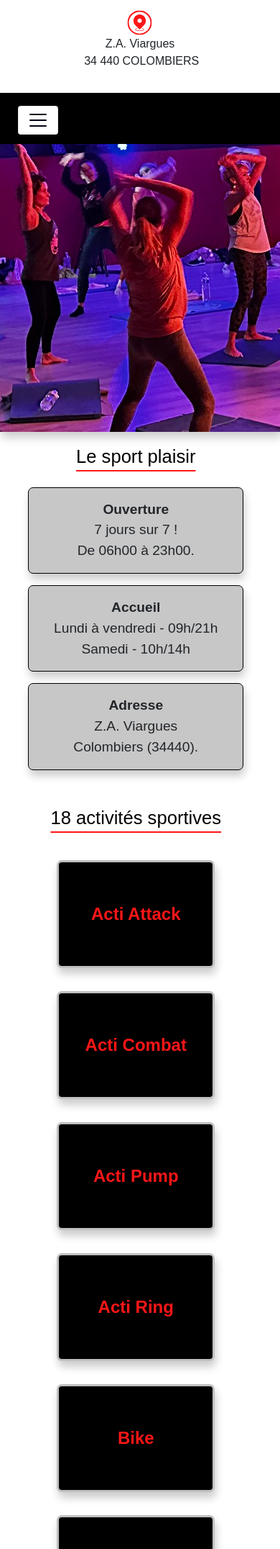
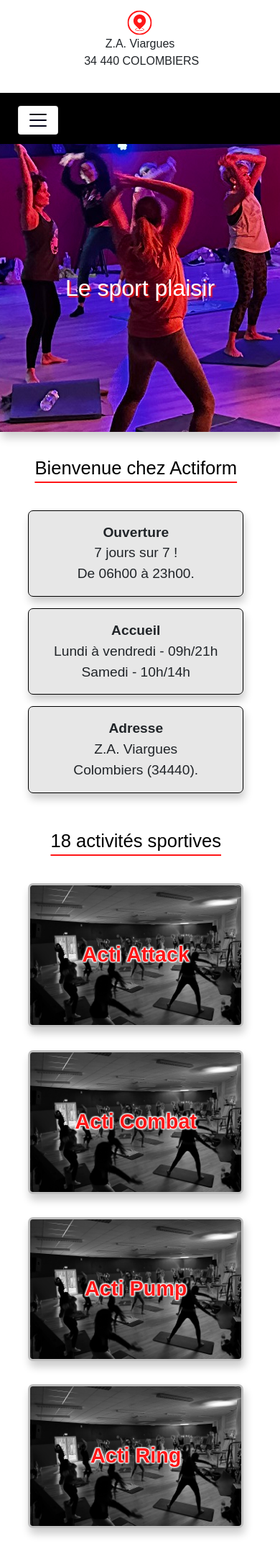
Before and after one commit to fabienmacip/actiform-colombiers.fr, a PHP site: page / in a window 390 px wide. Shown: the part 349-2501 px from the top of the page at 72% size. Run offline with PHP 8.4, Linux system fonts and the light colour scheme; some libraries are stand-ins or nearby versions.

Commit message:
page accueil

```diff
--- a/css/style.css
+++ b/css/style.css
@@ -203,16 +203,35 @@
 * * * * * *ACCUEIL * * * * * *
 * * * * * * * * * * * * * * * * */
 
-#image-accueil {
+#div-image-accueil {
   background-color: red;
   min-height: 400px;
   background-image: url("../img/activites/actiform-plaisir.jpg");
   background-position: center;
+  display: flex;
+  justify-content: center;
+  align-items: center;
+
+  font-size: 6rem;
+  color: var(--main-color-white);
+  text-shadow: 3px 3px 3px var(--main-color-red);
+
+  transition-property: color;
+  transition-delay: 100ms;
+  transition-timing-function: ease;
+  transition-duration: 1s;
+
+  margin-bottom: 1rem;
+}
+
+#div-image-accueil:hover {
+  color: var(--main-color-red);
+  text-shadow: 3px 3px 3px var(--main-color-white);
 }
 
 .accueil-text-boxes {
   width: 98%;
-  max-width: 800px;
+  max-width: 1000px;
   padding: 1rem;
   margin: 0 1rem;
   text-align: center;
@@ -226,11 +245,11 @@
   -moz-text-decoration-color: var(--main-color-red);
   text-underline-offset: 10px;
   text-decoration-thickness: 2px;
-  margin-bottom: 1.5rem;
+  margin-bottom: 2.5rem;
 }
 
 #accueil-sport-plaisir p {
-  background-color: var(--main-color-light);
+  background-color: #c7c7c76b;
 
   padding: 1rem;
   margin: 1rem auto;
@@ -254,6 +273,8 @@
   flex-wrap: wrap;
   justify-content: center;
 
+  gap: 2rem;
+
 }
 
 #liste-activites-sportives div {
@@ -261,31 +282,41 @@
   flex-direction: row;
   justify-content: center;
   align-items: center;
-
   background-color: var(--main-color-dark);
   color: var(--main-color-red);
-  font-size: 1.5rem;
+  font-size: 1.8rem;
   font-weight: bold;
-
+  text-shadow: 1px 1px 2px var(--main-color-white),               1px -1px 2px var(--main-color-white),               -1px 1px 2px var(--main-color-white),               -1px -1px 2px var(--main-color-white);
   box-shadow: 2px 8px 12px rgba(0, 0, 0, 0.2);
   border: 3px solid silver;
-
   padding: 1rem;
-  margin: 1rem;
-
-  min-width: 150px;
+  /*margin: 1rem;
+  */min-width: 150px;
   width: 100%;
-  max-width: 220px;
-  min-height: 150px;
-
+  max-width: 300px;
+  min-height: 200px;
+  background-position: center;
+  background-size: 100%;
+  background-blend-mode: luminosity;
   border-radius:7px;
   -webkit-border-radius:7px;
   -moz-border-radius:7px;
   -ms-border-radius:7px;
   -o-border-radius:7px;
-
+  transition: all 1s ease 50ms;
+  -webkit-transition: all 1s ease 50ms;
+  -moz-transition: all 1s ease 50ms;
+  -ms-transition: all 1s ease 50ms;
+  -o-transition: all 1s ease 50ms;
 }
 
+#liste-activites-sportives div:hover {
+  color: transparent;
+  text-shadow: 0 0 0;
+  background-blend-mode: unset;
+  background-size: 180%;
+  font-size: 1.2rem;
+}
 
 #div-qui-sommes-nous {
   width: 95%;
@@ -458,6 +489,10 @@
     /* background: linear-gradient(to right, #A6A6A6, #A6A6A6 40%, #fff 60%, #fff); */
     background: var(--main-color-white);
   }
+
+  #div-image-accueil {
+    font-size: 5rem;
+  }
 }
 
 
@@ -521,7 +556,14 @@
 
 
 @media screen and (max-width: 732px) {
+  #div-image-accueil {
+    font-size: 4rem;
+    text-shadow: 2px 2px 2px var(--main-color-red);
+  }
 
+  #div-image-accueil:hover{
+    text-shadow: 2px 2px 2px var(--main-color-white);
+  }
 }
 
 /* * * * * * * * * * * * * * * * * * * * * * * * * * * * * * * * * * * * * * * * * * * * * * * * * *
@@ -547,6 +589,9 @@
     font-size: 1.6rem;
   }
 
+  #div-image-accueil {
+    font-size: 3rem;
+  }
 
 
   .contacts div {
@@ -584,6 +629,10 @@
 
   .accueil-text-boxes h3 {
     font-size: 1.4rem;
+  }
+
+  #div-image-accueil {
+    font-size: 2rem;
   }
 }
 
--- a/vues/header.php
+++ b/vues/header.php
@@ -1,11 +1,13 @@
 <header>
     <div class="logo flex-1 tc">
+        <a href="index.php?page=accueil">
             <img
                 id="logo"
                 class="logo-large-screen"
                 src="img/logo/actiform_logo_1276x800.jpg"
                 alt="Actiform Colombiers - Logo"
             >
+        </a>
     </div>
     <div class="contacts flex-2 flex">
         <div class="flex flex-column gap-15 aic">
--- a/vues/page-accueil.php
+++ b/vues/page-accueil.php
@@ -8,11 +8,11 @@
 
 
 <div class="m-0 max-width-100vw">
-  <div id="image-accueil" class="box"></div>
+  <div id="div-image-accueil" class="box">Le sport plaisir</div>
   <div class="row max-width-100percent jcc wrap" id="accueil-text-boxes">
 
     <div class="accueil-text-boxes" id="accueil-sport-plaisir">
-      <h2>Le sport plaisir</h2>
+      <h2>Bienvenue chez Actiform</h2>
       <p>
         <b>Ouverture</b><br>
         7 jours sur 7 !<br>
@@ -34,24 +34,24 @@
       <h2>18 activit&eacute;s sportives</h2>
       <p>
         <div id="liste-activites-sportives">
-          <div>Acti Attack</div>
-          <div>Acti Combat</div>
-          <div>Acti Pump</div>
-          <div>Acti Ring</div>
-          <div>Bike</div>
-          <div>Body Sculpt</div>
-          <div>C.A.F.</div>
-          <div>Cross Training</div>
-          <div>Cross Training HIIT</div>
-          <div>Full Body</div>
-          <div>Gym Douce</div>
-          <div>HIIT-AF</div>
-          <div>Pilates</div>
-          <div>Step</div>
-          <div>Strech</div>
-          <div>Strong</div>
-          <div>Swiss Ball</div>
-          <div>Zumba</div>
+          <div style="background-image: url('img/activites/actiform-plaisir.jpg');">Acti Attack</div>
+          <div style="background-image: url('img/activites/actiform-plaisir.jpg');">Acti Combat</div>
+          <div style="background-image: url('img/activites/actiform-plaisir.jpg');">Acti Pump</div>
+          <div style="background-image: url('img/activites/actiform-plaisir.jpg');">Acti Ring</div>
+          <div style="background-image: url('img/activites/actiform-bike.jpg');">Bike</div>
+          <div style="background-image: url('img/activites/actiform-body-sculpt.jpg');">Body Sculpt</div>
+          <div style="background-image: url('img/activites/actiform-caf.jpg');">C.A.F.</div>
+          <div style="background-image: url('img/activites/actiform-cross-training.jpg');">Cross Training</div>
+          <div style="background-image: url('img/activites/actiform-plaisir.jpg');">Cross Training HIIT</div>
+          <div style="background-image: url('img/activites/actiform-plaisir.jpg');">Full Body</div>
+          <div style="background-image: url('img/activites/actiform-plaisir.jpg');">Gym Douce</div>
+          <div style="background-image: url('img/activites/actiform-plaisir.jpg');">HIIT-AF</div>
+          <div style="background-image: url('img/activites/actiform-plaisir.jpg');">Pilates</div>
+          <div style="background-image: url('img/activites/actiform-plaisir.jpg');">Step</div>
+          <div style="background-image: url('img/activites/actiform-plaisir.jpg');">Strech</div>
+          <div style="background-image: url('img/activites/actiform-plaisir.jpg');">Strong</div>
+          <div style="background-image: url('img/activites/actiform-plaisir.jpg');">Swiss Ball</div>
+          <div style="background-image: url('img/activites/actiform-plaisir.jpg');">Zumba</div>
         </div>
       </p>
     </div>
```
Also changed, not shown: img/activites/IMG_4136.jpg (deleted), img/activites/IMG_4938.jpg (deleted), img/activites/IMG_5035.jpg (deleted), img/activites/IMG_5287.jpg (deleted), img/activites/actiform-cross-training.jpg (added), 7 other files. Lines whose indentation alone changed are shown as unchanged.
